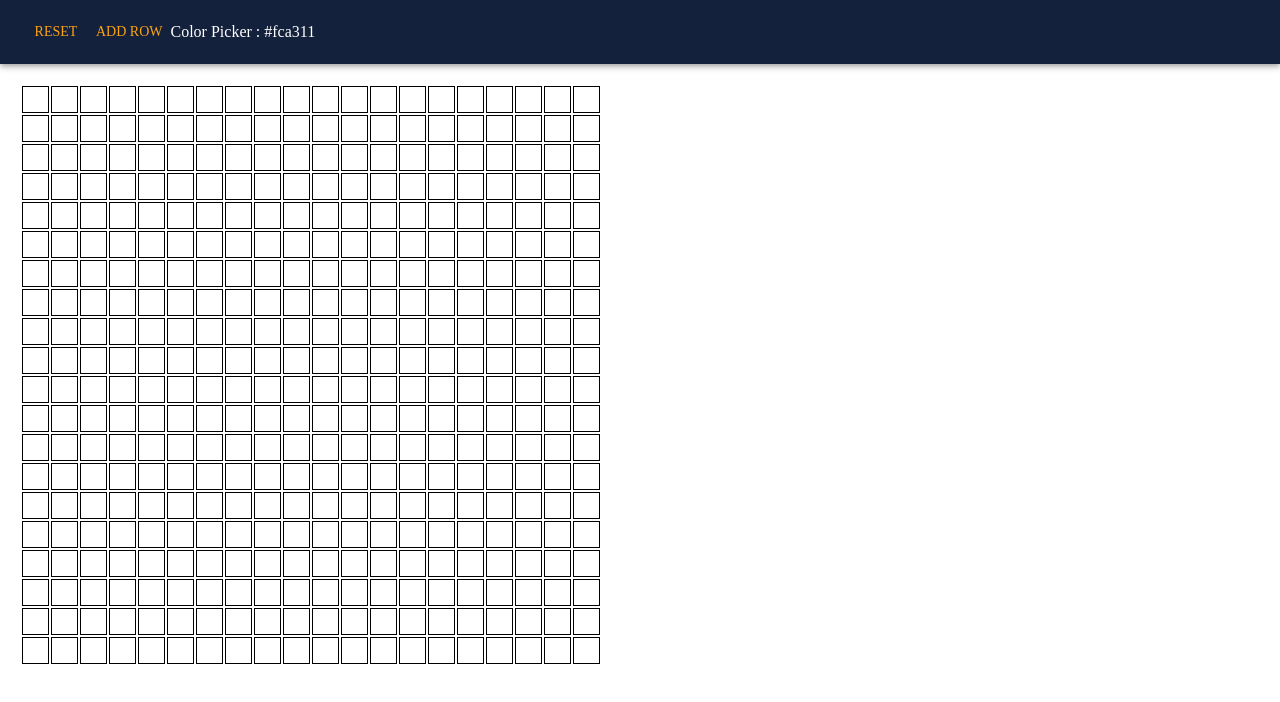
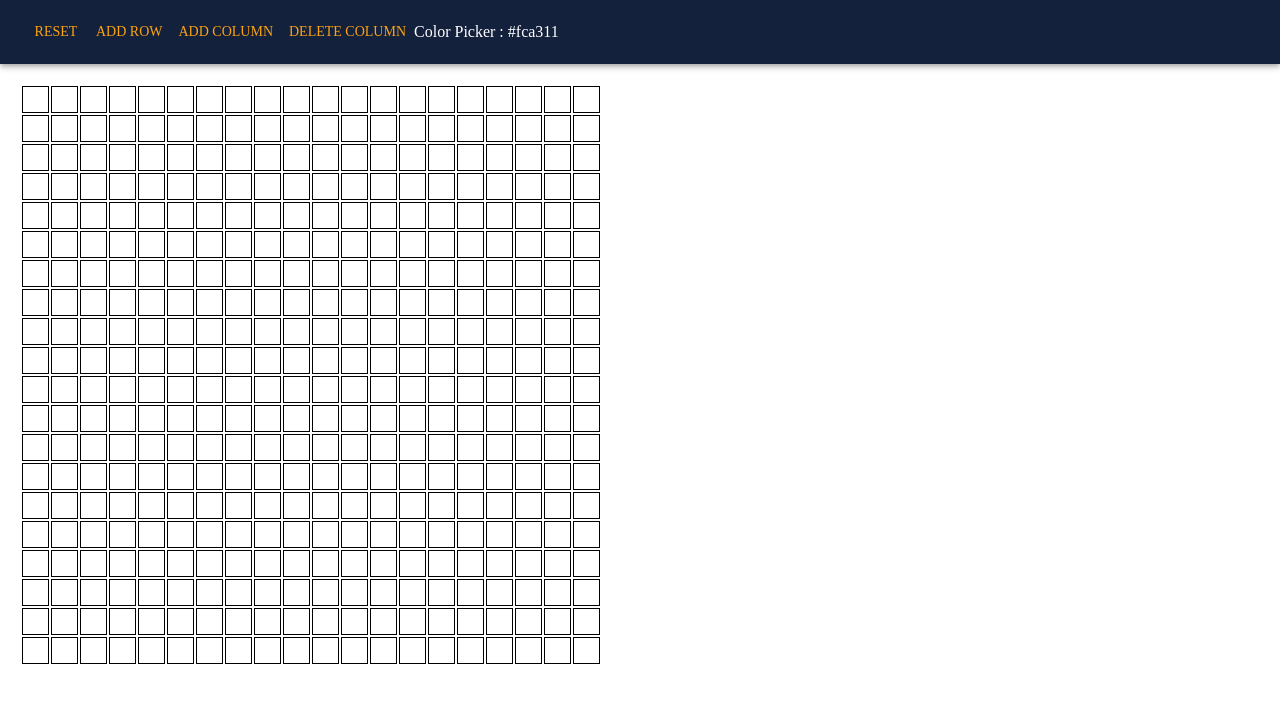
Before and after one commit to Web-Dev-Speedrunners/react-grid, a React (Create React App) app: page / in a window 1280 px wide. Shown: the top 702 px of the page. Built offline with nearby package versions, Linux system fonts and the light colour scheme.

Commit message:
Added Add and Del Col

```diff
--- a/src/components/grid_action_bar/index.jsx
+++ b/src/components/grid_action_bar/index.jsx
@@ -2,6 +2,7 @@ import React from "react";
 import { AppBar, Button, Toolbar } from "@material-ui/core";
 import PropType from "prop-types";
 import ColorPicker from "../color_picker";
+import { act } from "react-dom/test-utils";
 
 const ActionButton = ({ ...buttonProps }) => (
   <Button color="secondary" {...buttonProps} />
@@ -9,6 +10,8 @@ const ActionButton = ({ ...buttonProps }) => (
 
 const GridActionBar = ({
   onSelectAddRow,
+  onSelectAddCol,
+  onSelectDelCol,
   onSelectReset,
   highlightColor,
   onChangeHighlightColor,
@@ -19,6 +22,8 @@ const GridActionBar = ({
         {/* Actions */}
         <ActionButton onClick={onSelectReset}>Reset</ActionButton>
         <ActionButton onClick={onSelectAddRow}>Add Row</ActionButton>
+        <ActionButton onClick={onSelectAddCol}>Add Column</ActionButton>
+        <ActionButton onClick={onSelectDelCol}>Delete Column</ActionButton>
         <ColorPicker
           color={highlightColor}
           onSetColor={onChangeHighlightColor}
--- a/src/components/grid_controller/index.jsx
+++ b/src/components/grid_controller/index.jsx
@@ -7,6 +7,8 @@ import InitialGridConfig from "../../config/theme/initial_grid";
 import useActionAddRow from "../../hooks/useActionAddRow";
 import useActionSelectNode from "../../hooks/useActionSelectNode";
 import useActionResetGrid from "../../hooks/useActionResetGrid";
+import useActionAddCol from "../../hooks/useActionAddCol"
+import useActionDelCol from "../../hooks/useActionDelCol"
 
 const useStyles = makeStyles({
   gridWrapper: {
@@ -30,6 +32,8 @@ function GridController() {
   const {handleSelect : handleAddRow} = useActionAddRow(gridNodes, setGridNodes)
   const {handleSelect : handleSelectNode} = useActionSelectNode(gridNodes, setGridNodes)
   const {handleSelect : handleResetGrid} = useActionResetGrid(gridNodes, setGridNodes)
+  const {handleSelect : handleAddCol} = useActionAddCol(gridNodes, setGridNodes)
+  const {handleSelect : handleDelCol} = useActionDelCol(gridNodes, setGridNodes)
   // TODO: Add your hooks here
 
   const classes = useStyles();
@@ -38,6 +42,8 @@ function GridController() {
     <div>
       <GridActionBar
         onSelectAddRow={handleAddRow}
+        onSelectAddCol={handleAddCol}
+        onSelectDelCol={handleDelCol}
         onSelectReset={handleResetGrid}
         highlightColor={highlightColor}
         onChangeHighlightColor={setHighlightColor}
```
